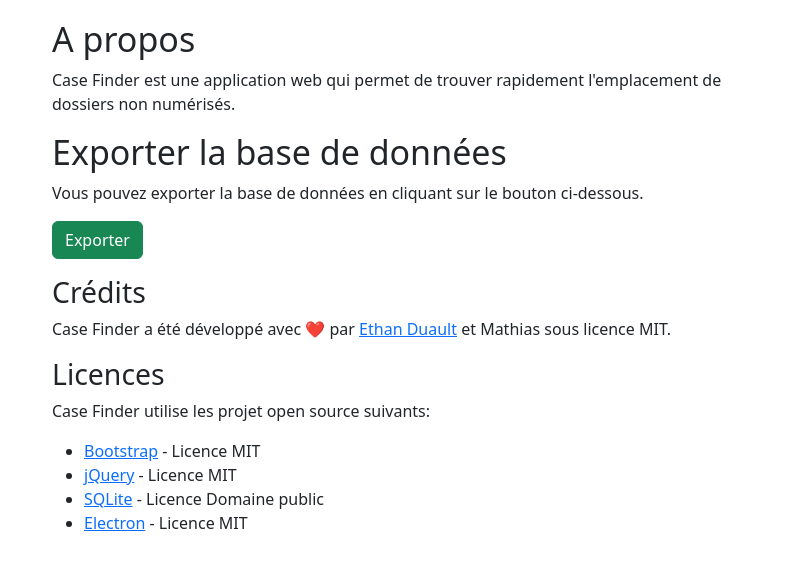
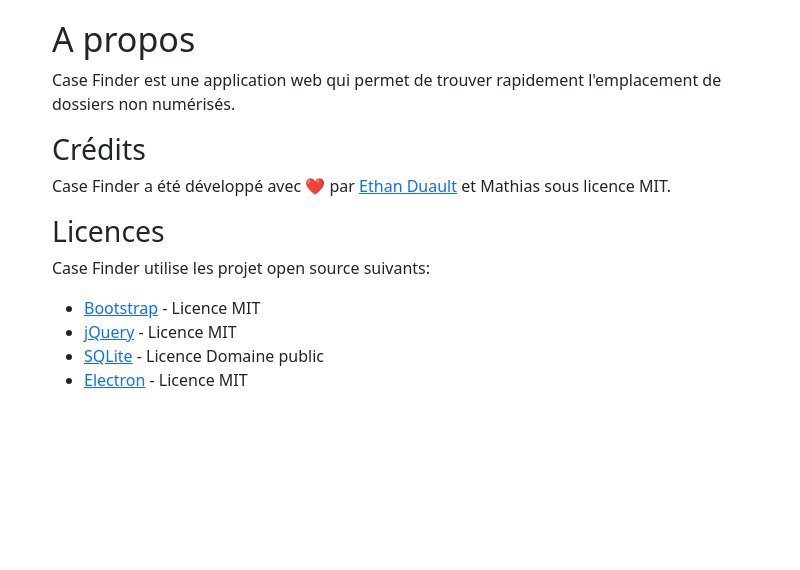
Before and after one commit to ethandudu/casefinder, an Electron app: page src/about.html in a window 800 px wide. Shown: the part 78-648 px from the top of the page. Drawn offline with nearby package versions, Linux system fonts and the light colour scheme.

Commit message:
removed export button

```diff
--- a/src/about.html
+++ b/src/about.html
@@ -22,11 +22,6 @@
         <h1>A propos</h1>
         <p>Case Finder est une application web qui permet de trouver rapidement l'emplacement de dossiers non numérisés.</p>
 
-        <h1>Exporter la base de données</h1>
-        <p>Vous pouvez exporter la base de données en cliquant sur le bouton ci-dessous.</p>
-        <p><input type="button" class="btn btn-success" value="Exporter"></p>
-
-
         <h2>Crédits</h2>
         <p>Case Finder a été développé avec ❤️ par <a href="https://ethanduault.fr" target="_blank">Ethan Duault</a> et Mathias sous licence MIT.</p>
 
```
